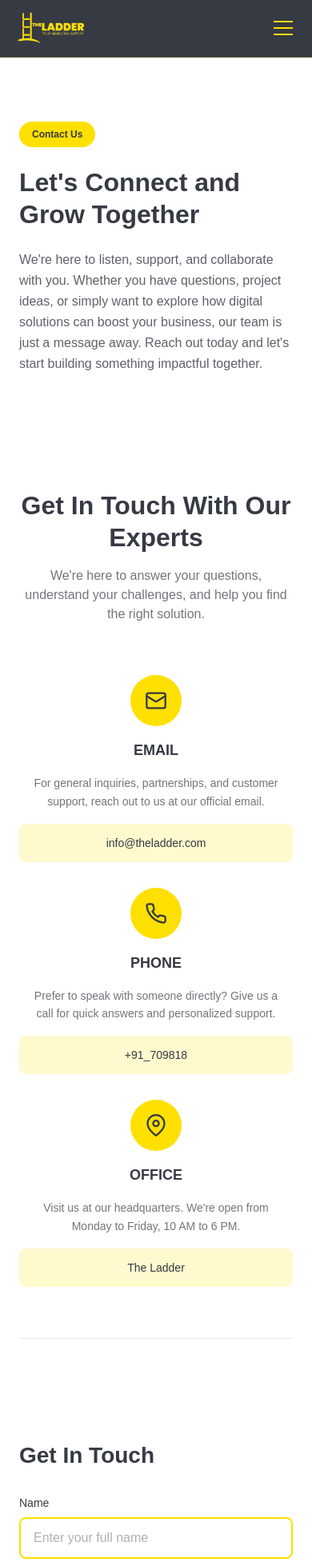
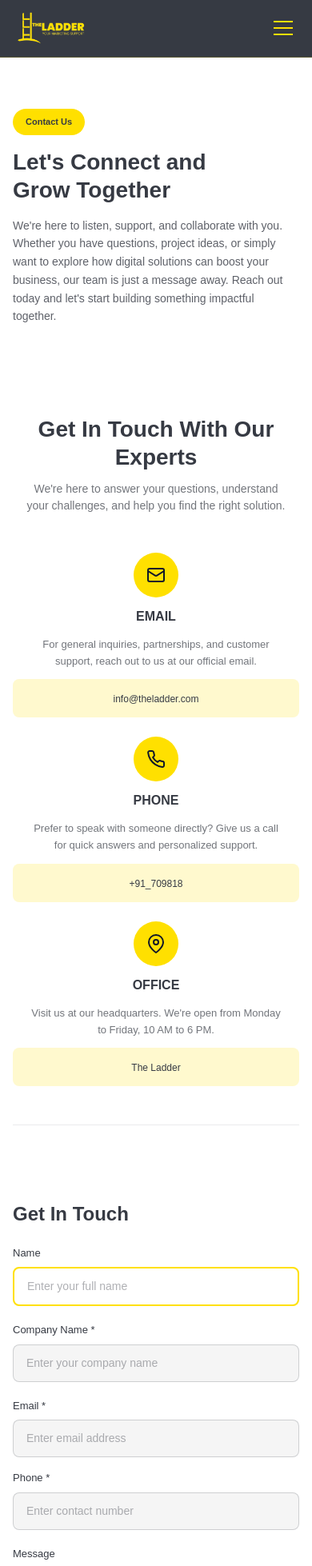
Before and after one commit to umar7shaikh/The-Ladder-Web, a Next.js app: page /marketing/contact in a window 390 px wide. Shown: the top 1958 px of the page at 80% size. Built offline with nearby package versions, Linux system fonts and the light colour scheme.

Commit message:
About us and Contact us pages updated according to the different resolutions

```diff
--- a/components/marketing/contactcomponents/ContactForm.tsx
+++ b/components/marketing/contactcomponents/ContactForm.tsx
@@ -28,22 +28,22 @@ export default function ContactForm() {
   };
 
   return (
-    <section className="relative w-full bg-white py-16 md:py-20 lg:py-24">
-      <div className="w-full max-w-screen-xl 2xl:max-w-screen-2xl mx-auto px-6 md:px-12 lg:px-20 xl:px-32">
+    <section className="relative w-full bg-white py-12 sm:py-16 md:py-20 lg:py-24">
+      <div className="w-full max-w-screen-xl 2xl:max-w-screen-2xl mx-auto px-4 sm:px-6 md:px-12 lg:px-16 xl:px-20 2xl:px-32">
 
-        <div className="flex flex-col lg:flex-row gap-12 lg:gap-16">
+        <div className="flex flex-col lg:flex-row gap-8 sm:gap-10 lg:gap-12 xl:gap-16">
 
           {/* Left Side - Contact Form */}
           <div className="w-full lg:w-1/2">
-            <h2 className="text-[clamp(1.75rem,3vw+0.5rem,2.5rem)] leading-tight font-bold text-[#363A43] font-poppins mb-8">
+            <h2 className="text-[clamp(24px,4.5vw,40px)] leading-tight font-bold text-[#363A43] font-poppins mb-6 sm:mb-8">
               Get In Touch
             </h2>
 
-            <form onSubmit={handleSubmit} className="flex flex-col gap-6">
+            <form onSubmit={handleSubmit} className="flex flex-col gap-5 sm:gap-6">
 
               {/* Name Field */}
               <div className="flex flex-col gap-2">
-                <label htmlFor="name" className="text-sm font-medium text-[#363A43]">
+                <label htmlFor="name" className="text-[clamp(13px,3vw,14px)] font-medium text-[#363A43]">
                   Name
                 </label>
                 <input
@@ -53,14 +53,14 @@ export default function ContactForm() {
                   value={formData.name}
                   onChange={handleChange}
                   placeholder="Enter your full name"
-                  className="w-full px-4 py-3 border-2 border-[#FFE000] rounded-lg focus:outline-none focus:border-[#FFE000] focus:ring-2 focus:ring-[#FFE000]/20 text-[#363A43] placeholder:text-[#363A43]/40"
+                  className="w-full px-4 py-3 border-2 border-[#FFE000] rounded-lg focus:outline-none focus:border-[#FFE000] focus:ring-2 focus:ring-[#FFE000]/20 text-[clamp(14px,3.5vw,16px)] text-[#363A43] placeholder:text-[#363A43]/40"
                   required
                 />
               </div>
 
               {/* Company Name Field */}
               <div className="flex flex-col gap-2">
-                <label htmlFor="companyName" className="text-sm font-medium text-[#363A43]">
+                <label htmlFor="companyName" className="text-[clamp(13px,3vw,14px)] font-medium text-[#363A43]">
                   Company Name *
                 </label>
                 <input
@@ -70,16 +70,16 @@ export default function ContactForm() {
                   value={formData.companyName}
                   onChange={handleChange}
                   placeholder="Enter your company name"
-                  className="w-full px-4 py-3 border border-[#363A43]/20 rounded-lg focus:outline-none focus:border-[#FFE000] focus:ring-2 focus:ring-[#FFE000]/20 text-[#363A43] placeholder:text-[#363A43]/40 bg-[#F5F5F5]"
+                  className="w-full px-4 py-3 border border-[#363A43]/20 rounded-lg focus:outline-none focus:border-[#FFE000] focus:ring-2 focus:ring-[#FFE000]/20 text-[clamp(14px,3.5vw,16px)] text-[#363A43] placeholder:text-[#363A43]/40 bg-[#F5F5F5]"
                   required
                 />
               </div>
 
               {/* Email and Phone Fields - Side by Side */}
-              <div className="grid grid-cols-1 md:grid-cols-2 gap-4">
+              <div className="grid grid-cols-1 md:grid-cols-2 gap-4 sm:gap-5">
                 {/* Email Field */}
                 <div className="flex flex-col gap-2">
-                  <label htmlFor="email" className="text-sm font-medium text-[#363A43]">
+                  <label htmlFor="email" className="text-[clamp(13px,3vw,14px)] font-medium text-[#363A43]">
                     Email *
                   </label>
                   <input
@@ -89,14 +89,14 @@ export default function ContactForm() {
                     value={formData.email}
                     onChange={handleChange}
                     placeholder="Enter email address"
-                    className="w-full px-4 py-3 border border-[#363A43]/20 rounded-lg focus:outline-none focus:border-[#FFE000] focus:ring-2 focus:ring-[#FFE000]/20 text-[#363A43] placeholder:text-[#363A43]/40 bg-[#F5F5F5]"
+                    className="w-full px-4 py-3 border border-[#363A43]/20 rounded-lg focus:outline-none focus:border-[#FFE000] focus:ring-2 focus:ring-[#FFE000]/20 text-[clamp(14px,3.5vw,16px)] text-[#363A43] placeholder:text-[#363A43]/40 bg-[#F5F5F5]"
                     required
                   />
                 </div>
 
                 {/* Phone Field */}
                 <div className="flex flex-col gap-2">
-                  <label htmlFor="phone" className="text-sm font-medium text-[#363A43]">
+                  <label htmlFor="phone" className="text-[clamp(13px,3vw,14px)] font-medium text-[#363A43]">
                     Phone *
                   </label>
                   <input
@@ -106,7 +106,7 @@ export default function ContactForm() {
                     value={formData.phone}
                     onChange={handleChange}
                     placeholder="Enter contact number"
-                    className="w-full px-4 py-3 border border-[#363A43]/20 rounded-lg focus:outline-none focus:border-[#FFE000] focus:ring-2 focus:ring-[#FFE000]/20 text-[#363A43] placeholder:text-[#363A43]/40 bg-[#F5F5F5]"
+                    className="w-full px-4 py-3 border border-[#363A43]/20 rounded-lg focus:outline-none focus:border-[#FFE000] focus:ring-2 focus:ring-[#FFE000]/20 text-[clamp(14px,3.5vw,16px)] text-[#363A43] placeholder:text-[#363A43]/40 bg-[#F5F5F5]"
                     required
                   />
                 </div>
@@ -114,7 +114,7 @@ export default function ContactForm() {
 
               {/* Message Field */}
               <div className="flex flex-col gap-2">
-                <label htmlFor="message" className="text-sm font-medium text-[#363A43]">
+                <label htmlFor="message" className="text-[clamp(13px,3vw,14px)] font-medium text-[#363A43]">
                   Message
                 </label>
                 <textarea
@@ -124,7 +124,7 @@ export default function ContactForm() {
                   onChange={handleChange}
                   placeholder="Type your message..."
                   rows={6}
-                  className="w-full px-4 py-3 border border-[#363A43]/20 rounded-lg focus:outline-none focus:border-[#FFE000] focus:ring-2 focus:ring-[#FFE000]/20 text-[#363A43] placeholder:text-[#363A43]/40 bg-[#F5F5F5] resize-none"
+                  className="w-full px-4 py-3 border border-[#363A43]/20 rounded-lg focus:outline-none focus:border-[#FFE000] focus:ring-2 focus:ring-[#FFE000]/20 text-[clamp(14px,3.5vw,16px)] text-[#363A43] placeholder:text-[#363A43]/40 bg-[#F5F5F5] resize-none"
                 />
               </div>
 
@@ -139,7 +139,7 @@ export default function ContactForm() {
                   className="mt-1 w-4 h-4 accent-[#FFE000] cursor-pointer"
                   required
                 />
-                <label htmlFor="acceptTerms" className="text-sm text-[#363A43]/80 cursor-pointer">
+                <label htmlFor="acceptTerms" className="text-[clamp(12px,3vw,14px)] text-[#363A43]/80 cursor-pointer">
                   I accept the{' '}
                   <a href="/terms" className="text-[#363A43] underline hover:text-[#FFE000]">
                     Terms & Conditions
@@ -149,10 +149,10 @@ export default function ContactForm() {
               </div>
 
               {/* Submit Button */}
-              <div>
+              <div className="pt-2">
                 <button
                   type="submit"
-                  className="px-8 py-3 bg-[#FFE000] text-[#363A43] rounded-lg text-base font-semibold hover:bg-[#FFE000]/90 transition-all duration-300 shadow-md hover:shadow-lg"
+                  className="px-6 sm:px-8 py-3 h-[clamp(44px,10vw,48px)] bg-[#FFE000] text-[#363A43] rounded-lg text-[clamp(14px,3.5vw,16px)] font-semibold hover:bg-[#FFE000]/90 transition-all duration-300 shadow-md hover:shadow-lg"
                 >
                   Submit
                 </button>
@@ -163,10 +163,10 @@ export default function ContactForm() {
 
           {/* Right Side - Map */}
           <div className="w-full lg:w-1/2">
-            <div className="w-full h-[500px] lg:h-full min-h-[400px] bg-[#E5E5E5] rounded-2xl overflow-hidden relative">
+            <div className="w-full h-[400px] sm:h-[500px] lg:h-full lg:min-h-[500px] bg-[#E5E5E5] rounded-2xl overflow-hidden relative">
               {/* Placeholder Map - Replace with actual Google Maps embed */}
               <div className="w-full h-full flex items-center justify-center">
-                <svg width="80" height="80" viewBox="0 0 24 24" fill="none" stroke="currentColor" strokeWidth="1.5" className="text-[#B0B0B0]">
+                <svg className="w-16 h-16 sm:w-20 sm:h-20" viewBox="0 0 24 24" fill="none" stroke="currentColor" strokeWidth="1.5">
                   <path d="M21 10c0 7-9 13-9 13s-9-6-9-13a9 9 0 0 1 18 0z"></path>
                   <circle cx="12" cy="10" r="3"></circle>
                 </svg>
--- a/components/marketing/contactcomponents/ContactHero.tsx
+++ b/components/marketing/contactcomponents/ContactHero.tsx
@@ -3,83 +3,83 @@
 
 export default function ContactHero() {
   return (
-    <section className="relative w-full bg-white py-20 md:py-24 lg:py-32 overflow-hidden">
+    <section className="relative w-full bg-white py-16 sm:py-20 md:py-24 lg:py-32 overflow-hidden">
 
       {/* Blurred Yellow Ellipse - Right side */}
       <div
         className="absolute top-1/2 -translate-y-1/2 pointer-events-none hidden lg:block"
         style={{
-          width: 'clamp(500px, 50vw, 932px)',
-          height: 'clamp(400px, 45vw, 820px)',
+          width: 'clamp(400px, 45vw, 932px)',
+          height: 'clamp(350px, 40vw, 820px)',
           backgroundColor: '#FFE000',
           opacity: 0.2,
           borderRadius: '50%',
-          filter: 'blur(150px)',
+          filter: 'blur(clamp(80px, 10vw, 150px))',
           right: '-10%',
           zIndex: 1,
         }}
       />
 
-      <div className="relative z-10 w-full max-w-screen-xl 2xl:max-w-screen-2xl mx-auto px-6 md:px-12 lg:px-20 xl:px-32">
+      <div className="relative z-10 w-full max-w-screen-xl 2xl:max-w-screen-2xl mx-auto px-4 sm:px-6 md:px-12 lg:px-16 xl:px-20 2xl:px-32">
 
-        <div className="flex flex-col lg:flex-row items-center justify-between gap-12">
+        <div className="flex flex-col lg:flex-row items-center justify-between gap-8 sm:gap-10 md:gap-12">
 
           {/* Left Side - Content */}
-          <div className="w-full lg:w-[50%] flex flex-col gap-6 lg:gap-8 z-20">
+          <div className="w-full lg:w-[50%] flex flex-col gap-4 sm:gap-6 lg:gap-8 z-20">
 
             {/* Badge */}
             <div className="inline-flex items-center justify-center w-fit px-4 py-2 bg-[#FFE000] rounded-full">
-              <span className="text-xs font-semibold text-[#363A43]">Contact Us</span>
+              <span className="text-[clamp(11px,2.5vw,12px)] font-semibold text-[#363A43]">Contact Us</span>
             </div>
 
             {/* Heading */}
-            <h1 className="text-[clamp(2rem,4vw+0.5rem,3.5rem)] leading-tight font-bold text-[#363A43] font-poppins">
+            <h1 className="text-[clamp(28px,5vw,56px)] leading-tight font-bold text-[#363A43] font-poppins">
               Let's Connect and<br />Grow Together
             </h1>
 
             {/* Description */}
-            <p className="text-[clamp(1rem,1vw+0.5rem,1.125rem)] leading-relaxed font-normal text-[#363A43]/80 max-w-xl">
+            <p className="text-[clamp(14px,3.5vw,18px)] leading-relaxed font-normal text-[#363A43]/80 max-w-xl">
               We're here to listen, support, and collaborate with you. Whether you have questions, project ideas, or simply want to explore how digital solutions can boost your business, our team is just a message away. Reach out today and let's start building something impactful together.
             </p>
           </div>
 
           {/* Right Side - Icons in Square Formation */}
-          <div className="hidden lg:flex relative w-full lg:w-[45%] h-[400px] items-center justify-center z-20">
+          <div className="hidden lg:flex relative w-full lg:w-[45%] h-[350px] xl:h-[400px] items-center justify-center z-20">
 
             {/* Center Icon - User (Largest) */}
-            <div className="absolute top-1/2 left-1/2 -translate-x-1/2 -translate-y-1/2 w-28 h-28 bg-[#FFE000] bg-opacity-70 rounded-full flex items-center justify-center z-10">
-              <svg width="44" height="44" viewBox="0 0 24 24" fill="none" stroke="currentColor" strokeWidth="2" strokeLinecap="round" strokeLinejoin="round" className="text-[#363A43]">
+            <div className="absolute top-1/2 left-1/2 -translate-x-1/2 -translate-y-1/2 w-24 h-24 xl:w-28 xl:h-28 bg-[#FFE000] bg-opacity-70 rounded-full flex items-center justify-center z-10">
+              <svg className="w-9 h-9 xl:w-11 xl:h-11" viewBox="0 0 24 24" fill="none" stroke="currentColor" strokeWidth="2" strokeLinecap="round" strokeLinejoin="round">
                 <path d="M19 21v-2a4 4 0 0 0-4-4H9a4 4 0 0 0-4 4v2"></path>
                 <circle cx="12" cy="7" r="4"></circle>
               </svg>
             </div>
 
             {/* Top Left - Email */}
-            <div className="absolute top-[15%] left-[20%] w-24 h-24 bg-[#FFE000] bg-opacity-50 rounded-full flex items-center justify-center">
-              <svg width="36" height="36" viewBox="0 0 24 24" fill="none" stroke="currentColor" strokeWidth="2" strokeLinecap="round" strokeLinejoin="round" className="text-[#363A43]">
+            <div className="absolute top-[15%] left-[20%] w-20 h-20 xl:w-24 xl:h-24 bg-[#FFE000] bg-opacity-50 rounded-full flex items-center justify-center">
+              <svg className="w-7 h-7 xl:w-9 xl:h-9" viewBox="0 0 24 24" fill="none" stroke="currentColor" strokeWidth="2" strokeLinecap="round" strokeLinejoin="round">
                 <rect x="2" y="4" width="20" height="16" rx="2"></rect>
                 <path d="m22 7-8.97 5.7a1.94 1.94 0 0 1-2.06 0L2 7"></path>
               </svg>
             </div>
 
             {/* Top Right - Phone */}
-            <div className="absolute top-[10%] right-[15%] w-28 h-28 bg-[#FFE000] bg-opacity-60 rounded-full flex items-center justify-center">
-              <svg width="40" height="40" viewBox="0 0 24 24" fill="none" stroke="currentColor" strokeWidth="2" strokeLinecap="round" strokeLinejoin="round" className="text-[#363A43]">
+            <div className="absolute top-[10%] right-[15%] w-24 h-24 xl:w-28 xl:h-28 bg-[#FFE000] bg-opacity-60 rounded-full flex items-center justify-center">
+              <svg className="w-8 h-8 xl:w-10 xl:h-10" viewBox="0 0 24 24" fill="none" stroke="currentColor" strokeWidth="2" strokeLinecap="round" strokeLinejoin="round">
                 <path d="M22 16.92v3a2 2 0 0 1-2.18 2 19.79 19.79 0 0 1-8.63-3.07 19.5 19.5 0 0 1-6-6 19.79 19.79 0 0 1-3.07-8.67A2 2 0 0 1 4.11 2h3a2 2 0 0 1 2 1.72 12.84 12.84 0 0 0 .7 2.81 2 2 0 0 1-.45 2.11L8.09 9.91a16 16 0 0 0 6 6l1.27-1.27a2 2 0 0 1 2.11-.45 12.84 12.84 0 0 0 2.81.7A2 2 0 0 1 22 16.92z"></path>
               </svg>
             </div>
 
             {/* Bottom Left - Location */}
-            <div className="absolute bottom-[15%] left-[18%] w-26 h-26 bg-[#FFE000] bg-opacity-55 rounded-full flex items-center justify-center">
-              <svg width="38" height="38" viewBox="0 0 24 24" fill="none" stroke="currentColor" strokeWidth="2" strokeLinecap="round" strokeLinejoin="round" className="text-[#363A43]">
+            <div className="absolute bottom-[15%] left-[18%] w-22 h-22 xl:w-26 xl:h-26 bg-[#FFE000] bg-opacity-55 rounded-full flex items-center justify-center">
+              <svg className="w-8 h-8 xl:w-[38px] xl:h-[38px]" viewBox="0 0 24 24" fill="none" stroke="currentColor" strokeWidth="2" strokeLinecap="round" strokeLinejoin="round">
                 <path d="M21 10c0 7-9 13-9 13s-9-6-9-13a9 9 0 0 1 18 0z"></path>
                 <circle cx="12" cy="10" r="3"></circle>
               </svg>
             </div>
 
             {/* Bottom Right - Chat */}
-            <div className="absolute bottom-[18%] right-[12%] w-28 h-28 bg-[#FFE000] bg-opacity-65 rounded-full flex items-center justify-center">
-              <svg width="40" height="40" viewBox="0 0 24 24" fill="none" stroke="currentColor" strokeWidth="2" strokeLinecap="round" strokeLinejoin="round" className="text-[#363A43]">
+            <div className="absolute bottom-[18%] right-[12%] w-24 h-24 xl:w-28 xl:h-28 bg-[#FFE000] bg-opacity-65 rounded-full flex items-center justify-center">
+              <svg className="w-8 h-8 xl:w-10 xl:h-10" viewBox="0 0 24 24" fill="none" stroke="currentColor" strokeWidth="2" strokeLinecap="round" strokeLinejoin="round">
                 <path d="M21 15a2 2 0 0 1-2 2H7l-4 4V5a2 2 0 0 1 2-2h14a2 2 0 0 1 2 2z"></path>
               </svg>
             </div>
--- a/components/marketing/contactcomponents/ContactInfo.tsx
+++ b/components/marketing/contactcomponents/ContactInfo.tsx
@@ -3,94 +3,94 @@
 
 export default function ContactInfo() {
   return (
-    <section className="relative w-full bg-white py-16 md:py-20 lg:py-24">
-      <div className="w-full max-w-screen-xl 2xl:max-w-screen-2xl mx-auto px-6 md:px-12 lg:px-20 xl:px-32">
+    <section className="relative w-full bg-white py-12 sm:py-16 md:py-20 lg:py-24">
+      <div className="w-full max-w-screen-xl 2xl:max-w-screen-2xl mx-auto px-4 sm:px-6 md:px-12 lg:px-16 xl:px-20 2xl:px-32">
 
         {/* Header */}
-        <div className="flex flex-col items-center text-center gap-4 mb-16">
-          <h2 className="text-[clamp(2rem,4vw+0.5rem,3rem)] leading-tight font-bold text-[#363A43] font-poppins">
+        <div className="flex flex-col items-center text-center gap-3 sm:gap-4 mb-12 sm:mb-14 lg:mb-16">
+          <h2 className="text-[clamp(28px,5vw,48px)] leading-tight font-bold text-[#363A43] font-poppins">
             Get In Touch With Our Experts
           </h2>
-          <p className="text-base text-[#363A43]/70 max-w-2xl">
+          <p className="text-[clamp(14px,3.5vw,16px)] text-[#363A43]/70 max-w-3xl px-4">
             We're here to answer your questions, understand your challenges, and help you find the right solution.
           </p>
         </div>
 
         {/* Contact Cards Grid */}
-        <div className="grid grid-cols-1 md:grid-cols-3 gap-8 lg:gap-12 max-w-5xl mx-auto">
+        <div className="grid grid-cols-1 md:grid-cols-3 gap-6 sm:gap-8 lg:gap-12 max-w-5xl mx-auto">
 
           {/* EMAIL Card */}
-          <div className="flex flex-col items-center text-center gap-4">
+          <div className="flex flex-col items-center text-center gap-3 sm:gap-4">
             {/* Icon Circle */}
-            <div className="w-16 h-16 bg-[#FFE000] rounded-full flex items-center justify-center">
-              <svg width="28" height="28" viewBox="0 0 24 24" fill="none" stroke="currentColor" strokeWidth="2" strokeLinecap="round" strokeLinejoin="round" className="text-[#363A43]">
+            <div className="w-14 h-14 sm:w-16 sm:h-16 bg-[#FFE000] rounded-full flex items-center justify-center">
+              <svg className="w-6 h-6 sm:w-7 sm:h-7" viewBox="0 0 24 24" fill="none" stroke="currentColor" strokeWidth="2" strokeLinecap="round" strokeLinejoin="round">
                 <rect x="2" y="4" width="20" height="16" rx="2"></rect>
                 <path d="m22 7-8.97 5.7a1.94 1.94 0 0 1-2.06 0L2 7"></path>
               </svg>
             </div>
 
             {/* Title */}
-            <h3 className="text-lg font-bold text-[#363A43] font-poppins">EMAIL</h3>
+            <h3 className="text-[clamp(16px,4vw,18px)] font-bold text-[#363A43] font-poppins">EMAIL</h3>
 
             {/* Description */}
-            <p className="text-sm text-[#363A43]/70 leading-relaxed max-w-xs">
+            <p className="text-[clamp(13px,3vw,14px)] text-[#363A43]/70 leading-relaxed max-w-xs">
               For general inquiries, partnerships, and customer support, reach out to us at our official email.
             </p>
 
             {/* Email Box */}
             <div className="w-full bg-[#FFF9CE] rounded-lg py-3 px-4">
-              <a href="mailto:info@theladder.com" className="text-sm font-medium text-[#363A43] hover:underline">
+              <a href="mailto:info@theladder.com" className="text-[clamp(12px,3vw,14px)] font-medium text-[#363A43] hover:underline break-all">
                 info@theladder.com
               </a>
             </div>
           </div>
 
           {/* PHONE Card */}
-          <div className="flex flex-col items-center text-center gap-4">
+          <div className="flex flex-col items-center text-center gap-3 sm:gap-4">
             {/* Icon Circle */}
-            <div className="w-16 h-16 bg-[#FFE000] rounded-full flex items-center justify-center">
-              <svg width="28" height="28" viewBox="0 0 24 24" fill="none" stroke="currentColor" strokeWidth="2" strokeLinecap="round" strokeLinejoin="round" className="text-[#363A43]">
+            <div className="w-14 h-14 sm:w-16 sm:h-16 bg-[#FFE000] rounded-full flex items-center justify-center">
+              <svg className="w-6 h-6 sm:w-7 sm:h-7" viewBox="0 0 24 24" fill="none" stroke="currentColor" strokeWidth="2" strokeLinecap="round" strokeLinejoin="round">
                 <path d="M22 16.92v3a2 2 0 0 1-2.18 2 19.79 19.79 0 0 1-8.63-3.07 19.5 19.5 0 0 1-6-6 19.79 19.79 0 0 1-3.07-8.67A2 2 0 0 1 4.11 2h3a2 2 0 0 1 2 1.72 12.84 12.84 0 0 0 .7 2.81 2 2 0 0 1-.45 2.11L8.09 9.91a16 16 0 0 0 6 6l1.27-1.27a2 2 0 0 1 2.11-.45 12.84 12.84 0 0 0 2.81.7A2 2 0 0 1 22 16.92z"></path>
               </svg>
             </div>
 
             {/* Title */}
-            <h3 className="text-lg font-bold text-[#363A43] font-poppins">PHONE</h3>
+            <h3 className="text-[clamp(16px,4vw,18px)] font-bold text-[#363A43] font-poppins">PHONE</h3>
 
             {/* Description */}
-            <p className="text-sm text-[#363A43]/70 leading-relaxed max-w-xs">
+            <p className="text-[clamp(13px,3vw,14px)] text-[#363A43]/70 leading-relaxed max-w-xs">
               Prefer to speak with someone directly? Give us a call for quick answers and personalized support.
             </p>
 
             {/* Phone Box */}
             <div className="w-full bg-[#FFF9CE] rounded-lg py-3 px-4">
-              <a href="tel:+917709818" className="text-sm font-medium text-[#363A43] hover:underline">
+              <a href="tel:+917709818" className="text-[clamp(12px,3vw,14px)] font-medium text-[#363A43] hover:underline">
                 +91_709818
               </a>
             </div>
           </div>
 
           {/* OFFICE Card */}
-          <div className="flex flex-col items-center text-center gap-4">
+          <div className="flex flex-col items-center text-center gap-3 sm:gap-4">
             {/* Icon Circle */}
-            <div className="w-16 h-16 bg-[#FFE000] rounded-full flex items-center justify-center">
-              <svg width="28" height="28" viewBox="0 0 24 24" fill="none" stroke="currentColor" strokeWidth="2" strokeLinecap="round" strokeLinejoin="round" className="text-[#363A43]">
+            <div className="w-14 h-14 sm:w-16 sm:h-16 bg-[#FFE000] rounded-full flex items-center justify-center">
+              <svg className="w-6 h-6 sm:w-7 sm:h-7" viewBox="0 0 24 24" fill="none" stroke="currentColor" strokeWidth="2" strokeLinecap="round" strokeLinejoin="round">
                 <path d="M21 10c0 7-9 13-9 13s-9-6-9-13a9 9 0 0 1 18 0z"></path>
                 <circle cx="12" cy="10" r="3"></circle>
               </svg>
             </div>
 
             {/* Title */}
-            <h3 className="text-lg font-bold text-[#363A43] font-poppins">OFFICE</h3>
+            <h3 className="text-[clamp(16px,4vw,18px)] font-bold text-[#363A43] font-poppins">OFFICE</h3>
 
             {/* Description */}
-            <p className="text-sm text-[#363A43]/70 leading-relaxed max-w-xs">
+            <p className="text-[clamp(13px,3vw,14px)] text-[#363A43]/70 leading-relaxed max-w-xs">
               Visit us at our headquarters. We're open from Monday to Friday, 10 AM to 6 PM.
             </p>
 
             {/* Office Box */}
             <div className="w-full bg-[#FFF9CE] rounded-lg py-3 px-4">
-              <span className="text-sm font-medium text-[#363A43]">
+              <span className="text-[clamp(12px,3vw,14px)] font-medium text-[#363A43]">
                 The Ladder
               </span>
             </div>
@@ -99,7 +99,7 @@ export default function ContactInfo() {
         </div>
 
         {/* Divider Line */}
-        <div className="w-full border-t border-[#363A43]/10 mt-16"></div>
+        <div className="w-full border-t border-[#363A43]/10 mt-12 sm:mt-14 lg:mt-16"></div>
 
       </div>
     </section>
```
Also changed, not shown: components/marketing/aboutcomponents/AboutHero.tsx (+6 -6 lines), components/marketing/aboutcomponents/AboutWhoWeAre.tsx (+9 -9 lines), components/marketing/aboutcomponents/CoreValues.tsx (+23 -31 lines), components/marketing/aboutcomponents/MissionVision.tsx (+27 -39 lines).
